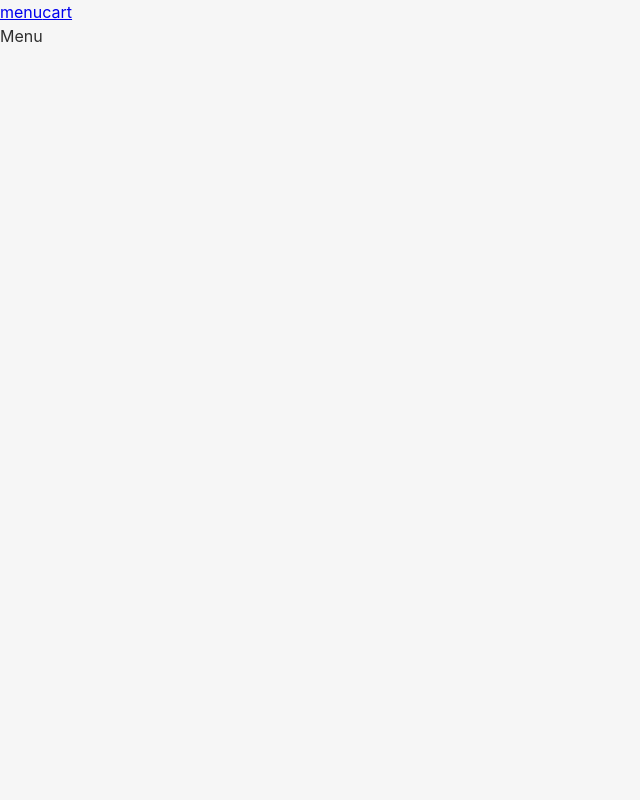
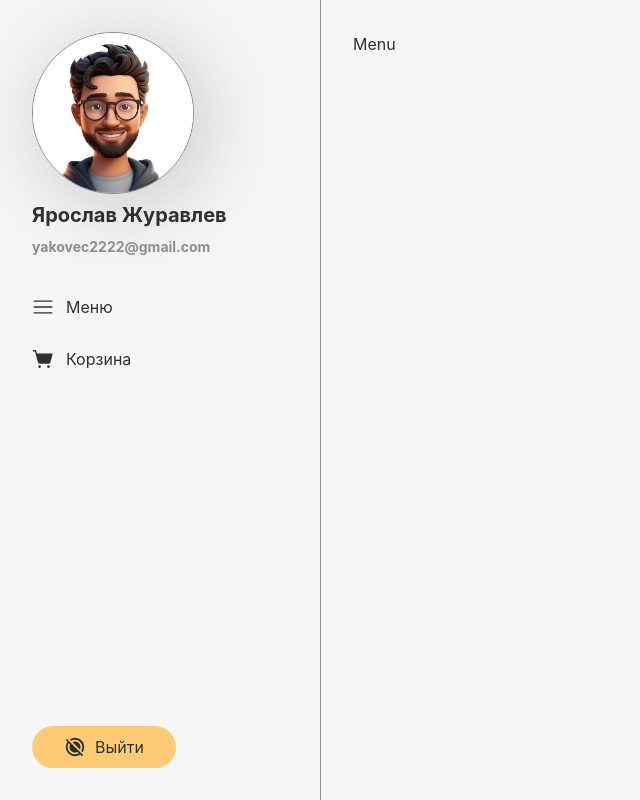
Before and after one commit to AlexeyYakovec/pizza-app, a React (Vite) app: page / in a window 1280 px wide. Shown: the whole page, without its empty margins (0-640 px from the left). Built offline with nearby package versions, Linux system fonts and the light colour scheme.

Commit message:
update routing and component ayout

```diff
--- a/package.json
+++ b/package.json
@@ -16,6 +16,7 @@
     "lucide-react": "^0.378.0",
     "react": "^18.2.0",
     "react-dom": "^18.2.0",
+    "react-icons": "^5.2.1",
     "react-router-dom": "^6.23.1",
     "tailwind-merge": "^2.3.0",
     "tailwindcss-animate": "^1.0.7"
--- a/src/index.css
+++ b/src/index.css
@@ -14,6 +14,7 @@
    color-scheme: light dark;
    color: var(--text);
    background-color: var(--white-color);
+   font-size: 16px;
 }
 
 body {
@@ -36,3 +37,18 @@ button {
 button:hover {
    border-color: #646cff;
 }
+
+a {
+   color: var(--text);
+   text-decoration: none;
+}
+
+h1,
+h2,
+h3,
+h4,
+h5,
+h6 {
+   margin: 0;
+   padding: 0;
+}
--- /dev/null
+++ b/src/layout/Menu/Layout.module.css
@@ -0,0 +1,70 @@
+.layout {
+   display: flex;
+   max-width: 1280px;
+   margin: 0 auto;
+   min-height: 100vh;
+   color: var(--text);
+}
+
+.layout_sidebar {
+   display: flex;
+   flex-direction: column;
+   width: 20%;
+   border-right: 1px solid var(--placeholder);
+   padding: 2rem;
+}
+
+.user {
+   display: flex;
+   flex-direction: column;
+   align-items: flex-start;
+   gap: 6px;
+   margin-bottom: 38px;
+}
+.user_photo {
+   height: 160px;
+   width: 160px;
+   border-radius: 50%;
+   border: 1px solid var(--placeholder);
+   box-shadow: 10px 10px 80px 0px rgba(58, 61, 65, 0.25);
+}
+.user_name {
+   font-size: 20px;
+}
+.user_email {
+   color: var(--placeholder);
+   font-size: 14px;
+}
+
+.menu {
+   display: flex;
+   flex-direction: column;
+   gap: 28px;
+}
+
+.link {
+   display: flex;
+   align-items: center;
+   text-decoration: none;
+   gap: 12px;
+   transition: 0.15s ease-in;
+}
+.link:hover {
+   color: var(--placeholder);
+}
+.link-svg {
+   font-size: 22px;
+}
+
+.outlet {
+   padding: 2rem;
+   flex: 1;
+}
+
+.button-layout {
+   margin-top: auto;
+   display: flex;
+   align-items: center;
+   justify-content: center;
+   gap: 9px;
+}
--- /dev/null
+++ b/src/layout/Menu/Layout.tsx
@@ -0,0 +1,45 @@
+import { Link, Outlet } from "react-router-dom";
+
+import styles from "./Layout.module.css";
+
+import Button from "../../components/Button/Button";
+
+import { RxHamburgerMenu } from "react-icons/rx";
+import { PiShoppingCartSimpleFill } from "react-icons/pi";
+import { MdMotionPhotosOff } from "react-icons/md";
+
+import photo from "../../assets/img/avatar.avif";
+
+const Layout = () => {
+   return (
+      <div className={styles["layout"]}>
+         <div className={styles["layout_sidebar"]}>
+            <div className={styles["user"]}>
+               <img src={photo} alt="" className={styles["user_photo"]} />
+               <h3 className={styles["user_name"]}>Ярослав Журавлев</h3>
+               <h3 className={styles["user_email"]}>yakovec2222@gmail.com</h3>
+            </div>
+
+            <div className={styles["menu"]}>
+               <Link to="/" className={styles["link"]}>
+                  <RxHamburgerMenu className={styles["link-svg"]} />
+                  Меню
+               </Link>
+               <Link to="/cart" className={styles["link"]}>
+                  <PiShoppingCartSimpleFill className={styles["link-svg"]} />
+                  Корзина
+               </Link>
+            </div>
+            <Button className={styles["button-layout"]}>
+               <MdMotionPhotosOff className={styles["link-svg"]} />
+               <span>Выйти</span>
+            </Button>
+         </div>
+         <div className={styles["outlet"]}>
+            <Outlet />
+         </div>
+      </div>
+   );
+};
+
+export default Layout;
--- a/src/layout/Menu/Menu.tsx
+++ /dev/null
@@ -1,18 +0,0 @@
-import React from "react";
-import { Link, Outlet } from "react-router-dom";
-
-const Layout = () => {
-   return (
-      <div>
-         <div>
-            <Link to="/">menu</Link>
-            <Link to="/cart">cart</Link>
-         </div>
-         <div>
-            <Outlet />
-         </div>
-      </div>
-   );
-};
-
-export default Layout;
--- a/src/main.tsx
+++ b/src/main.tsx
@@ -1,13 +1,14 @@
 import React from "react";
 import ReactDOM from "react-dom/client";
-import App from "./App.tsx";
+
 import "./index.css";
+
 import { createBrowserRouter, RouterProvider } from "react-router-dom";
 
 import Menu from "./pages/Menu/Menu";
 import Cart from "./pages/Cart/Cart";
 import Error from "./pages/Error/Error";
-import Layout from "./layout/Menu/Menu.tsx";
+import Layout from "./layout/Menu/Layout.tsx";
 
 const router = createBrowserRouter([
    {
```
Also changed, not shown: src/assets/img/avatar.avif (added), 1 other file (tests, documents, lock files or other folders).
